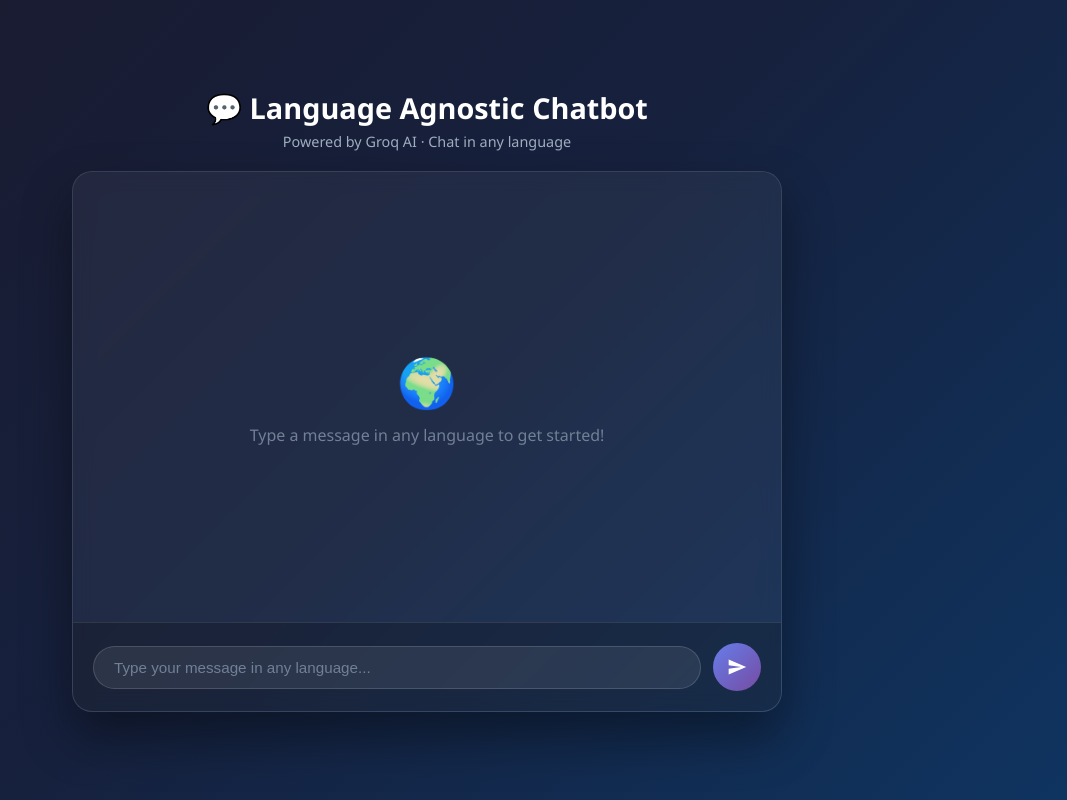
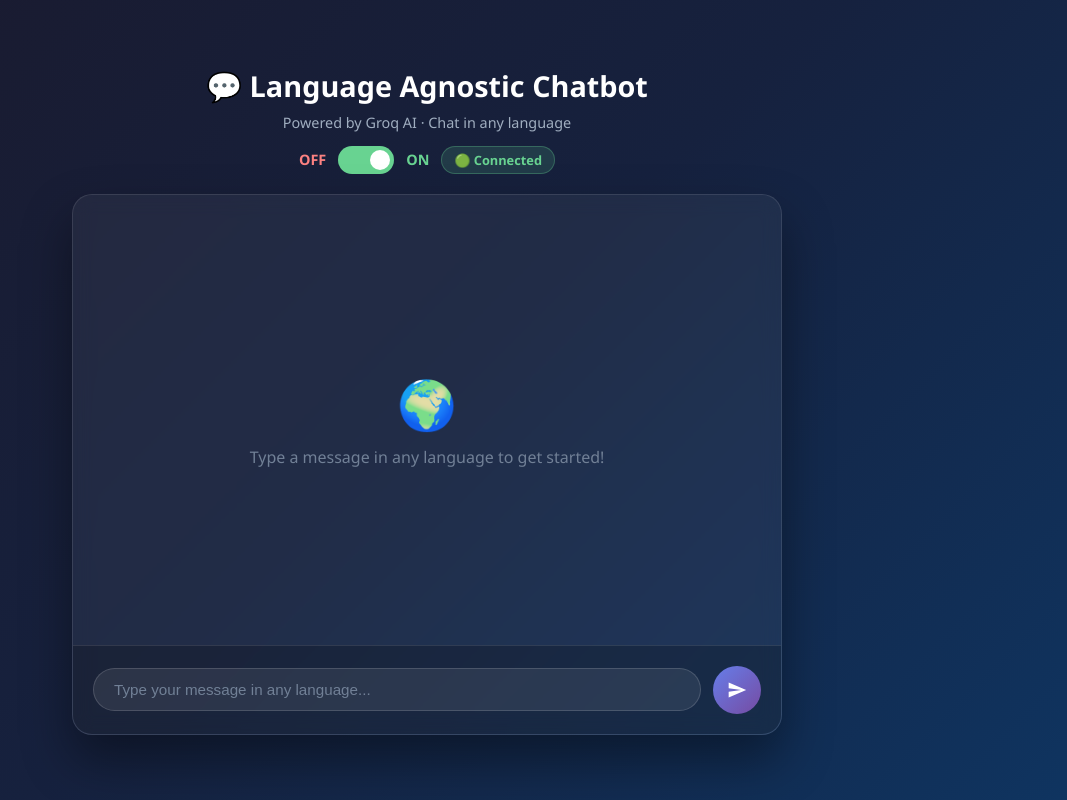
Before and after one commit to gobika-K-2008/language-agnostic-chatbot, a Flask app: page / in a window 1280 px wide. Shown: the whole page, without its empty margins (213-1280 px from the left). Run offline with Flask 3, Linux system fonts and the light colour scheme.

Commit message:
Add ON/OFF connection toggle

```diff
--- a/templates/index.html
+++ b/templates/index.html
@@ -10,8 +10,25 @@
         .chat-wrapper { width: 100%; max-width: 750px; padding: 20px; }
         .chat-header { text-align: center; margin-bottom: 20px; }
         .chat-header h1 { color: #fff; font-size: 1.8rem; font-weight: 700; }
-        .chat-header p { color: #a0aec0; font-size: 0.9rem; margin-top: 5px; }
-        .chat-container { background: rgba(255,255,255,0.05); backdrop-filter: blur(10px); border: 1px solid rgba(255,255,255,0.1); border-radius: 20px; overflow: hidden; box-shadow: 0 25px 50px rgba(0,0,0,0.4); }
+        .chat-header p { color: #a0aec0; font-size: 0.9rem; margin-top: 8px; }
+
+        /* Toggle Switch */
+        .toggle-row { display: flex; align-items: center; justify-content: center; gap: 12px; margin-top: 14px; }
+        .toggle-label { color: #a0aec0; font-size: 0.9rem; }
+        .toggle-label.active { color: #68d391; font-weight: 600; }
+        .toggle-label.inactive { color: #fc8181; font-weight: 600; }
+        .switch { position: relative; width: 56px; height: 28px; }
+        .switch input { opacity: 0; width: 0; height: 0; }
+        .slider { position: absolute; cursor: pointer; inset: 0; background: #fc8181; border-radius: 28px; transition: 0.3s; }
+        .slider:before { content: ""; position: absolute; height: 20px; width: 20px; left: 4px; bottom: 4px; background: white; border-radius: 50%; transition: 0.3s; }
+        input:checked + .slider { background: #68d391; }
+        input:checked + .slider:before { transform: translateX(28px); }
+        .status-badge { padding: 4px 12px; border-radius: 20px; font-size: 0.8rem; font-weight: 600; }
+        .status-badge.on { background: rgba(104,211,145,0.15); color: #68d391; border: 1px solid rgba(104,211,145,0.3); }
+        .status-badge.off { background: rgba(252,129,129,0.15); color: #fc8181; border: 1px solid rgba(252,129,129,0.3); }
+
+        .chat-container { background: rgba(255,255,255,0.05); backdrop-filter: blur(10px); border: 1px solid rgba(255,255,255,0.1); border-radius: 20px; overflow: hidden; box-shadow: 0 25px 50px rgba(0,0,0,0.4); transition: opacity 0.3s; }
+        .chat-container.disabled { opacity: 0.5; pointer-events: none; }
         #chat-box { height: 450px; overflow-y: auto; padding: 25px; display: flex; flex-direction: column; gap: 15px; }
         #chat-box::-webkit-scrollbar { width: 4px; }
         #chat-box::-webkit-scrollbar-thumb { background: rgba(255,255,255,0.2); border-radius: 2px; }
@@ -47,8 +64,20 @@
     <div class="chat-header">
         <h1>💬 Language Agnostic Chatbot</h1>
         <p>Powered by Groq AI · Chat in any language</p>
+
+        <!-- ON/OFF Toggle -->
+        <div class="toggle-row">
+            <span class="toggle-label inactive" id="off-label">OFF</span>
+            <label class="switch">
+                <input type="checkbox" id="connection-toggle" checked onchange="toggleConnection()">
+                <span class="slider"></span>
+            </label>
+            <span class="toggle-label active" id="on-label">ON</span>
+            <span class="status-badge on" id="status-badge">🟢 Connected</span>
+        </div>
     </div>
-    <div class="chat-container">
+
+    <div class="chat-container" id="chat-container">
         <div id="chat-box">
             <div class="welcome"><div class="icon">🌍</div><p>Type a message in any language to get started!</p></div>
         </div>
@@ -61,8 +90,8 @@
     </div>
 </div>
 <div id="debug"></div>
+
 <script>
-    // Key stored in parts to avoid scanner
     const p1 = "gsk_FLkbArn204md";
     const p2 = "VPpp1CbsWGdyb3FY";
     const p3 = "dnpufDQokDz2SEBTeHHdImxR";
@@ -72,9 +101,36 @@
     const input = document.getElementById("user-input");
     const btn = document.getElementById("send-btn");
     const debug = document.getElementById("debug");
+    const container = document.getElementById("chat-container");
+    const badge = document.getElementById("status-badge");
+    const onLabel = document.getElementById("on-label");
+    const offLabel = document.getElementById("off-label");
     let welcomeShown = true;
+    let isConnected = true;
 
     input.addEventListener("keydown", e => { if (e.key === "Enter") sendMessage(); });
+
+    function toggleConnection() {
+        isConnected = document.getElementById("connection-toggle").checked;
+        if (isConnected) {
+            container.classList.remove("disabled");
+            badge.className = "status-badge on";
+            badge.textContent = "🟢 Connected";
+            onLabel.className = "toggle-label active";
+            offLabel.className = "toggle-label inactive";
+            addMessage("bot", "✅ Connection enabled! You can chat now.");
+        } else {
+            container.classList.add("disabled");
+            badge.className = "status-badge off";
+            badge.textContent = "🔴 Disconnected";
+            onLabel.className = "toggle-label inactive";
+            offLabel.className = "toggle-label active";
+            // Show message before disabling
+            container.classList.remove("disabled");
+            addMessage("bot", "🔴 Connection disabled. Toggle ON to resume chatting.");
+            container.classList.add("disabled");
+        }
+    }
 
     function addMessage(role, text) {
         if (welcomeShown) { chatBox.innerHTML = ""; welcomeShown = false; }
@@ -97,7 +153,7 @@
 
     async function sendMessage() {
         const message = input.value.trim();
-        if (!message) return;
+        if (!message || !isConnected) return;
         addMessage("user", message);
         input.value = ""; btn.disabled = true; showTyping();
         try {
```
Also changed, not shown: index.html (+61 -5 lines).
